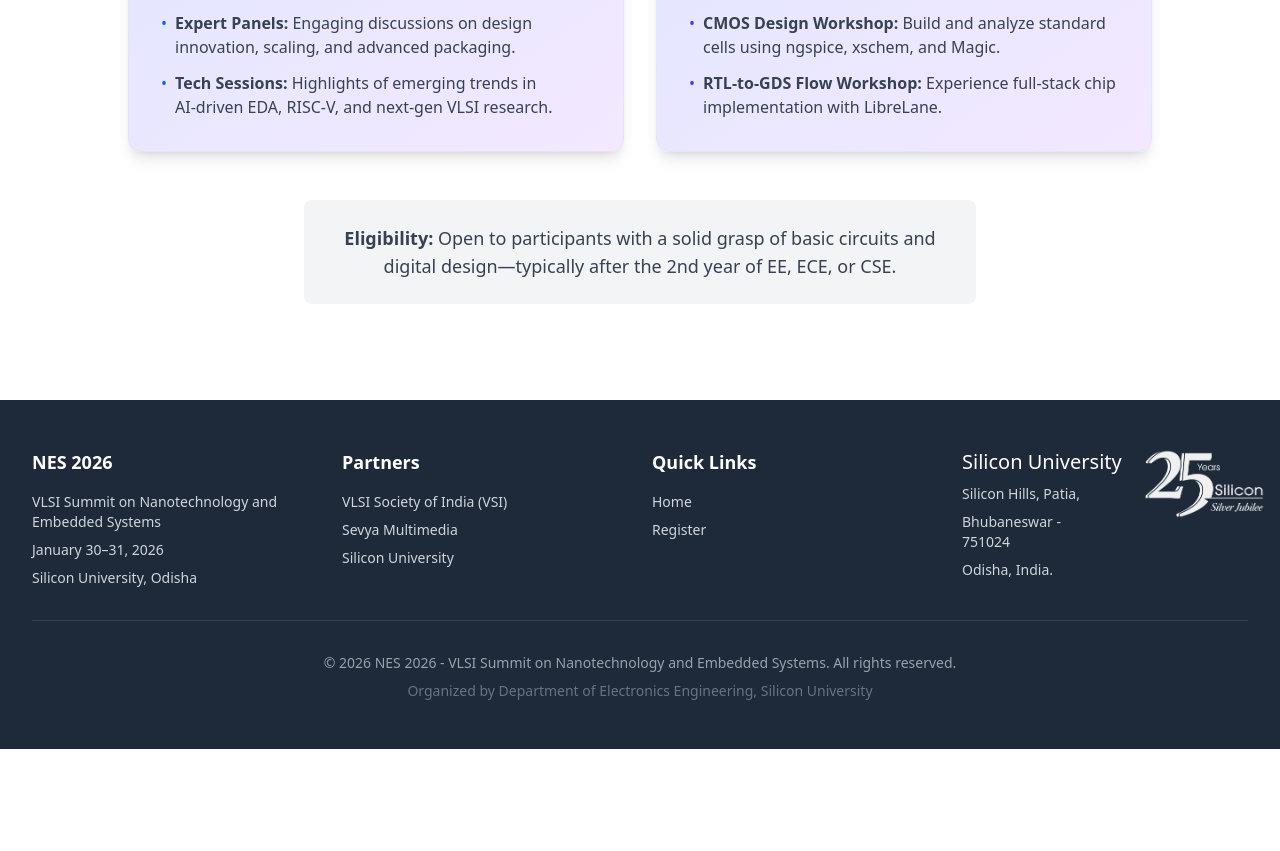
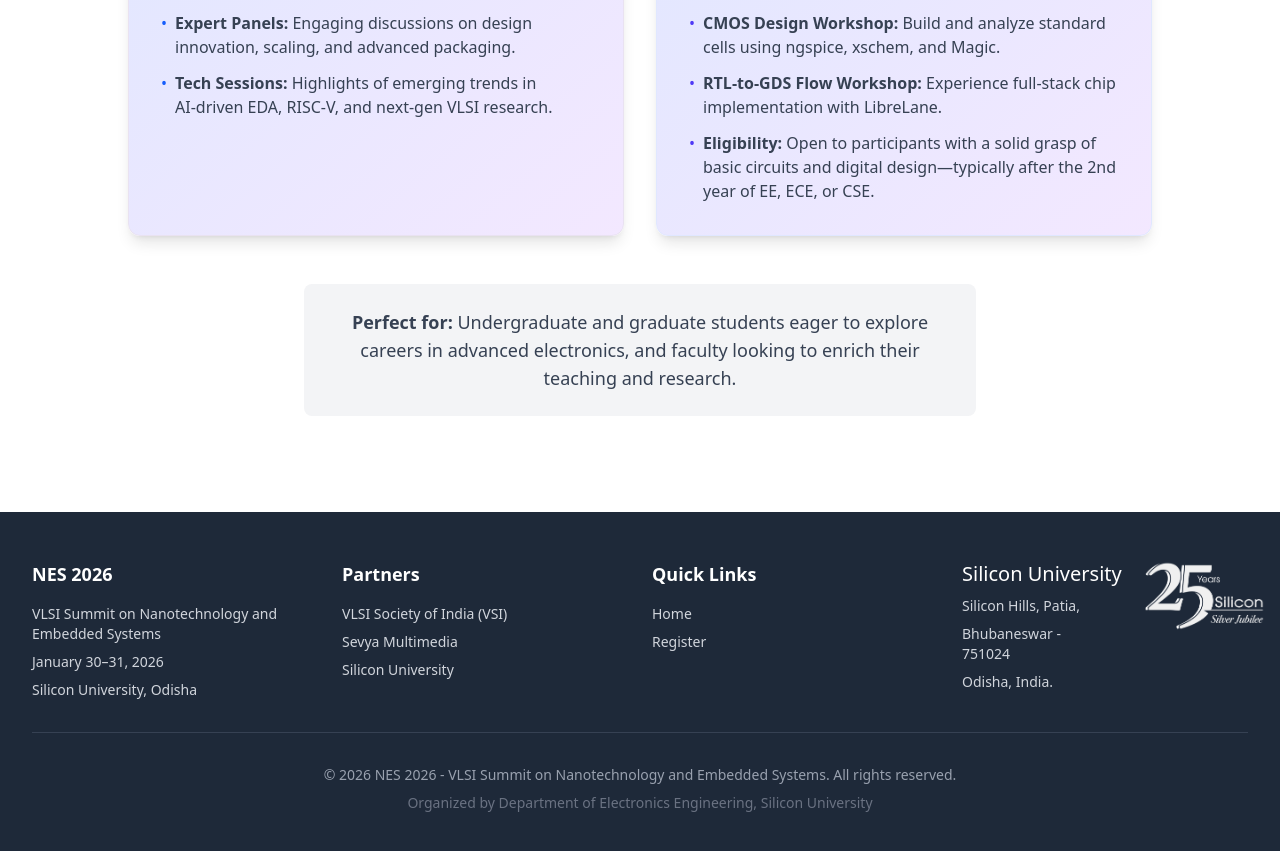
Before and after one commit to Rizvi-hassan/nes_2026, a React (Vite) app: page / in a window 1280 px wide. Shown: the part 1940-2791 px from the top of the page. Before the commit the page ends 2689 px from the top, so only its background shows below. Built offline with nearby package versions, Linux system fonts and the light colour scheme.

Commit message:
update eligibility

```diff
--- a/src/components/Event.jsx
+++ b/src/components/Event.jsx
@@ -57,10 +57,10 @@
                                 <span className="text-indigo-600 mr-2">•</span>
                                 <span><span className="font-bold">RTL‑to‑GDS Flow Workshop:</span> Experience full‑stack chip implementation with LibreLane.</span>
                             </li>
-                            {/* <li className="flex items-start">
+                            <li className="flex items-start">
                                 <span className="text-indigo-600 mr-2">•</span>
-                                <span><span className="font-bold">Eligibility:</span> </span>
-                            </li> */}
+                                <span><span className="font-bold">Eligibility:</span> Open to participants with a solid grasp of basic circuits and digital design—typically after the 2nd year of EE, ECE, or CSE.</span>
+                            </li>
                         </ul>
                     </div>
                 </div>
@@ -68,7 +68,8 @@
                 <div className="mt-12 text-center">
                     <div className="inline-block bg-gray-100 rounded-lg p-6 max-w-2xl">
                         <p className="text-gray-700 text-lg">
-                            <strong>Eligibility:</strong> Open to participants with a solid grasp of basic circuits and digital design—typically after the 2nd year of EE, ECE, or CSE.
+                            <strong>Perfect for:</strong> Undergraduate and graduate students eager to explore careers in advanced electronics,
+                            and faculty looking to enrich their teaching and research.
                         </p>
                     </div>
                 </div>
```
